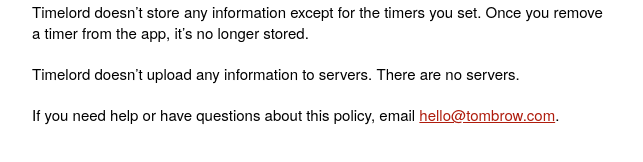
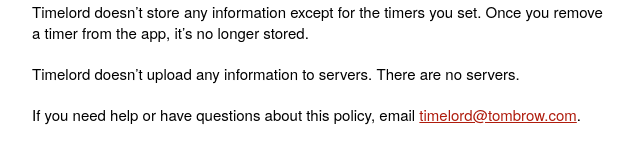
Before and after one commit to brow/rebeccabutler.org, a Jekyll site: the page built from timelord/index.md, in a window 1280 px wide. Shown: the part 876-1038 px from the top of the page, without its empty margins (308-951 px from the left). Built offline with Jekyll 4.4.1, drawn with Linux system fonts in a browser that asks for light colours.

Commit message:
distinct email address for Timelord

```diff
--- a/timelord/index.md
+++ b/timelord/index.md
@@ -26,4 +26,4 @@
 
 Timelord doesn't upload any information to servers. There are no servers.
 
-If you need help or have questions about this policy, email [hello@tombrow.com](mailto:hello@tombrow.com).
+If you need help or have questions about this policy, email [timelord@tombrow.com](mailto:timelord@tombrow.com).
```
